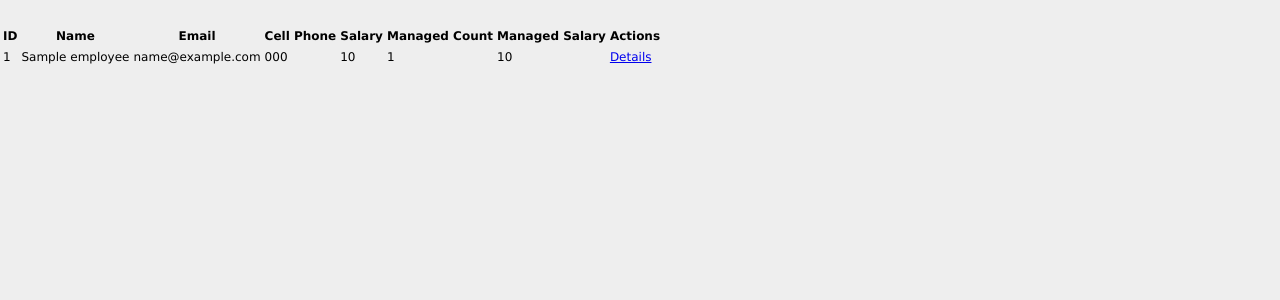
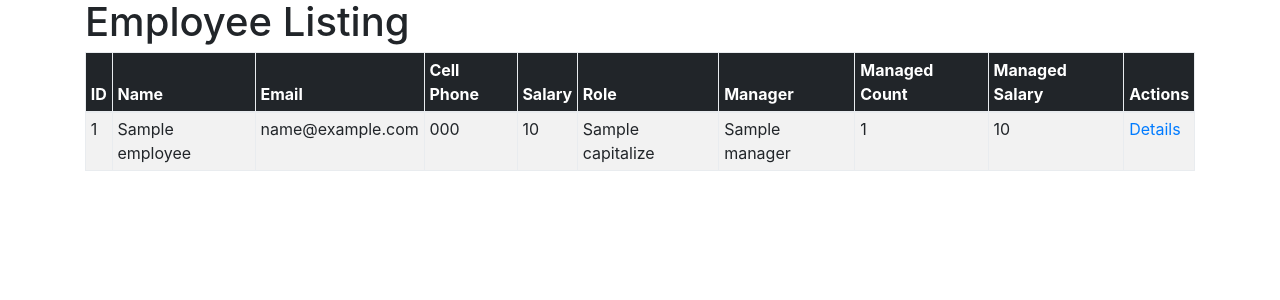
Before and after one commit to farinabrn/employees_web, a Django app: template employees_web/employees/templates/employees/index.html in a window 1280 px wide. Shown: the top 300 px of the page. Run offline with Django 3.2, Linux system fonts and the light colour scheme; the template is opened without the code that fills it: most values are stand-ins (such as "Sample title", 1, 10 or a date in 2020); data that the repository does not hold is empty; some libraries are stand-ins or nearby versions.

Commit message:
Corrections

```diff
--- a/employees_web/employees/templates/employees/index.html
+++ b/employees_web/employees/templates/employees/index.html
@@ -1,27 +1,38 @@
 <!DOCTYPE html>
 <html lang="en">
 	<head>
+		<title>Employee Listing</title>
 		<meta charset="UTF-8">
-		<title>Employee Records</title>
-		{% load staticfiles %}
-		<link rel="stylesheet" href="{% static 'css/style.css' %}"/>
+		<meta name="viewport" content="width=device-width, initial-scale=1">
+		<link rel="stylesheet" href="https://maxcdn.bootstrapcdn.com/bootstrap/4.0.0-beta/css/bootstrap.min.css" integrity="sha384-/Y6pD6FV/Vv2HJnA6t+vslU6fwYXjCFtcEpHbNJ0lyAFsXTsjBbfaDjzALeQsN6M" crossorigin="anonymous">
+		<script src="https://maxcdn.bootstrapcdn.com/bootstrap/4.0.0-beta/js/bootstrap.min.js" integrity="sha384-h0AbiXch4ZDo7tp9hKZ4TsHbi047NrKGLO3SEJAg45jXxnGIfYzk4Si90RDIqNm1" crossorigin="anonymous"></script>
 	</head>
 	<body>
+		<div class="container">
+			<div class="row">
+				<div class="col-md-12">
+					<h1>Employee Listing</h1>
+				</div>
+			</div>
+			<div class="row">
+				<dov class="col-md-12">
 					{% if employee_list %}
 					<table class="table table-striped table-bordered table-sm">
-			<thead class="thead-dark">
+						<thead class="thead-inverse">
 							<tr>
 								<th>ID</th>
 								<th>Name</th>
 								<th>Email</th>
 								<th>Cell Phone</th>
 								<th>Salary</th>
+								<th>Role</th>
+								<th>Manager</th>
 								<th>Managed Count</th>
 								<th>Managed Salary</th>
 								<th>Actions</th>
 							</tr>
 						</thead>
-			<tbody>
+						<tbody class='table-striped'>
 							{% for employee in employee_list %}
 							<tr>
 								<td>{{ employee.id }}</td>
@@ -29,6 +40,8 @@
 								<td>{{ employee.email }}</td>
 								<td>{{ employee.cell_phone }}</td>
 								<td>{{ employee.salary }}</td>
+								<td>{{ employee.get_role_display.capitalize }}</td>
+								<td>{{ employee.manager }}</td>
 								<td>{{ employee.get_managed_count }}</td>
 								<td>{{ employee.get_managed_salary }}</td>
 								<td>
@@ -41,5 +54,11 @@
 					{% else %}
 					<p>No employees listed.</p>
 					{% endif %}
+
+				</dov>
+			</div>
+		</div>
+		<script src="https://code.jquery.com/jquery-3.2.1.slim.min.js" integrity="sha384-KJ3o2DKtIkvYIK3UENzmM7KCkRr/rE9/Qpg6aAZGJwFDMVNA/GpGFF93hXpG5KkN" crossorigin="anonymous"></script>
+		<script src="https://cdnjs.cloudflare.com/ajax/libs/popper.js/1.11.0/umd/popper.min.js" integrity="sha384-b/U6ypiBEHpOf/4+1nzFpr53nxSS+GLCkfwBdFNTxtclqqenISfwAzpKaMNFNmj4" crossorigin="anonymous"></script>
 	</body>
 </html>
```
Also changed, not shown: employees_web/employees/models.py (+14 -1 lines), employees_web/employees/templates/employees/detail.html (+20 -10 lines), mysql/create_database.sql (+24 -0 lines), employees_web/employees/migrations/0001_initial.py, employees_web/employees/migrations/0002_auto_20190901_2004.py, employees_web/employees/migrations/0003_auto_20190902_0015.py (deleted), employees_web/employees/migrations/0003_auto_20190902_1929.py, employees_web/employees/migrations/0004_employee_role.py (added). Lines whose indentation alone changed are shown as unchanged.
